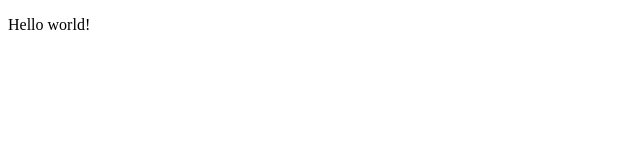
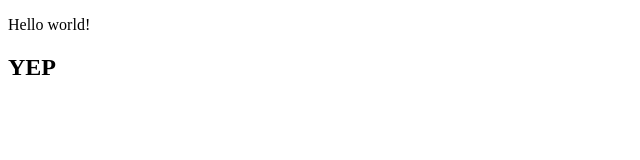
Before and after one commit to borikgogi/pr1, a plain HTML site: page index.html in a window 1280 px wide. Shown: the full height of the page, 0-640 px from the left. Drawn offline with Linux system fonts and the light colour scheme.

Commit message:
Inddex.html Added h2

```diff
--- a/index.html
+++ b/index.html
@@ -7,7 +7,7 @@
 </head>
 <body>
     <p> Hello world!</p>
-
+    <h2>YEP</h2>
     <!-- <script>
         alert(1)
     </script> -->
```
